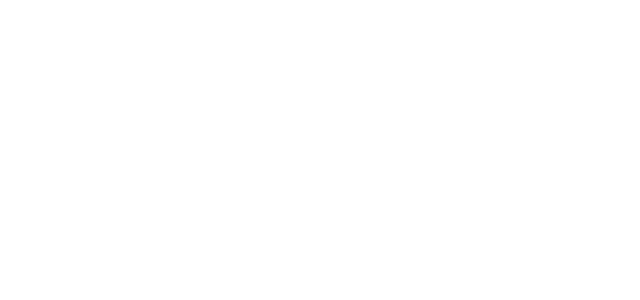
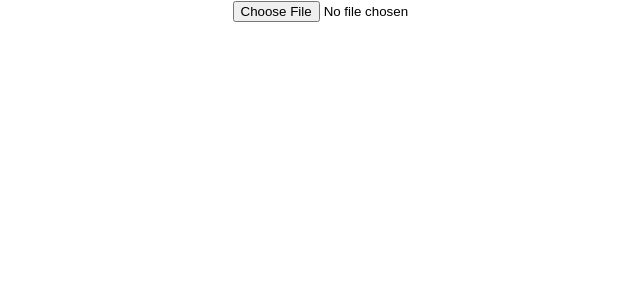
Before and after one commit to DenizYasim/employee-app-exam, a React (Create React App) app in the folder employee-app-exam/: page / in a window 1280 px wide. Shown: the top 300 px of the page, without its empty margins (281-921 px from the left). Built offline with nearby package versions, Linux system fonts and the light colour scheme.

Commit message:
Created dataUtils logic for formating the csv data

```diff
--- a/employee-app-exam/src/App.js
+++ b/employee-app-exam/src/App.js
@@ -1,7 +1,12 @@
 import "./App.css";
+import FileUploadInput from "./components/FileUpload/FileUploadInput";
 
 function App() {
-	return <div className="App"></div>;
+	return (
+		<div className="App">
+			<FileUploadInput />
+		</div>
+	);
 }
 
 export default App;
--- a/employee-app-exam/src/components/FileUpload/FileUploadInput.jsx
+++ b/employee-app-exam/src/components/FileUpload/FileUploadInput.jsx
@@ -1,4 +1,5 @@
 import React from "react";
+import { formatArrIntoMatrix, splitIntoArray } from "../../utils/dataUtils";
 
 function FileUploadInput() {
 	function handleFileUpload(e) {
@@ -6,9 +7,17 @@
 		const file = e.target.files[0];
 		const reader = new FileReader();
 
-		reader.readAsText(file);
+		//Catches if file upload is canceled
+		if (!!file) {
+			reader.readAsText(file);
 
-		reader.onload = function () {};
+			reader.onload = function () {
+				const dataArray = splitIntoArray(reader.result);
+				const dataMatrix = formatArrIntoMatrix(dataArray);
+
+				console.log(dataMatrix);
+			};
+		}
 	}
 
 	return (
--- /dev/null
+++ b/employee-app-exam/src/utils/dataUtils.js
@@ -0,0 +1,11 @@
+function splitIntoArray(string) {
+	return string.split("\r\n");
+}
+
+function formatArrIntoMatrix(array) {
+	return array
+		.filter((row) => row.trim().lenght !== 0)
+		.map((row) => row.split(",").map((cell) => cell.trim()));
+}
+
+export { splitIntoArray, formatArrIntoMatrix };
```
